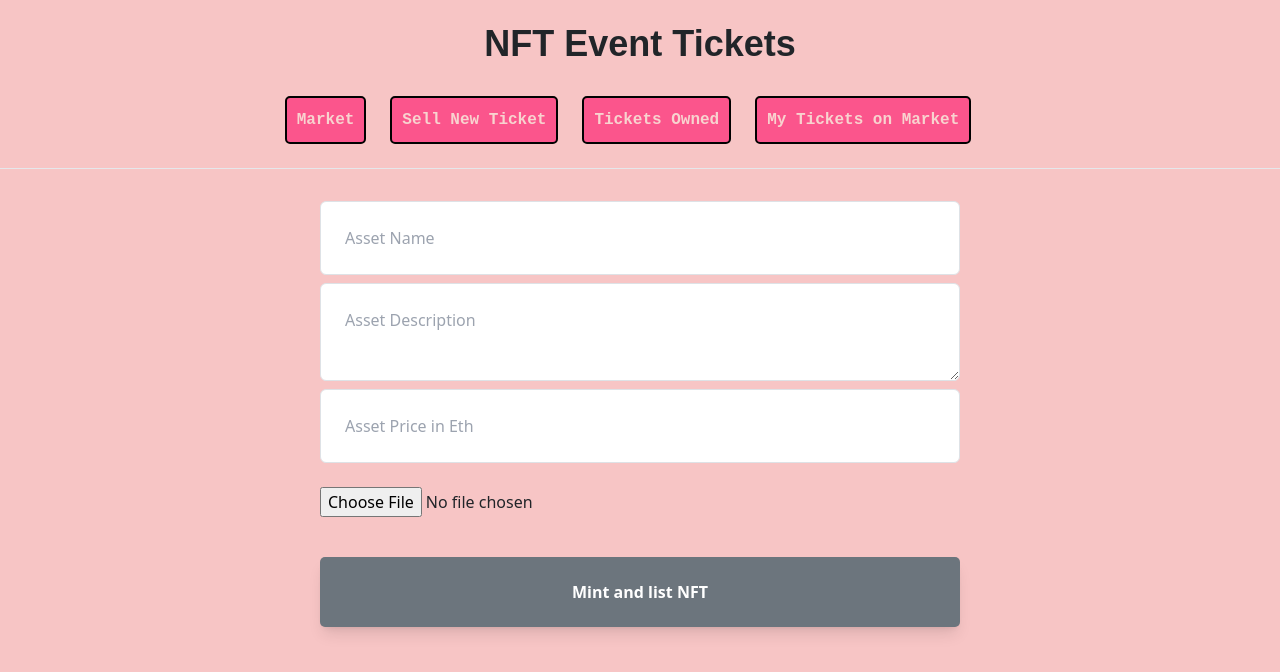
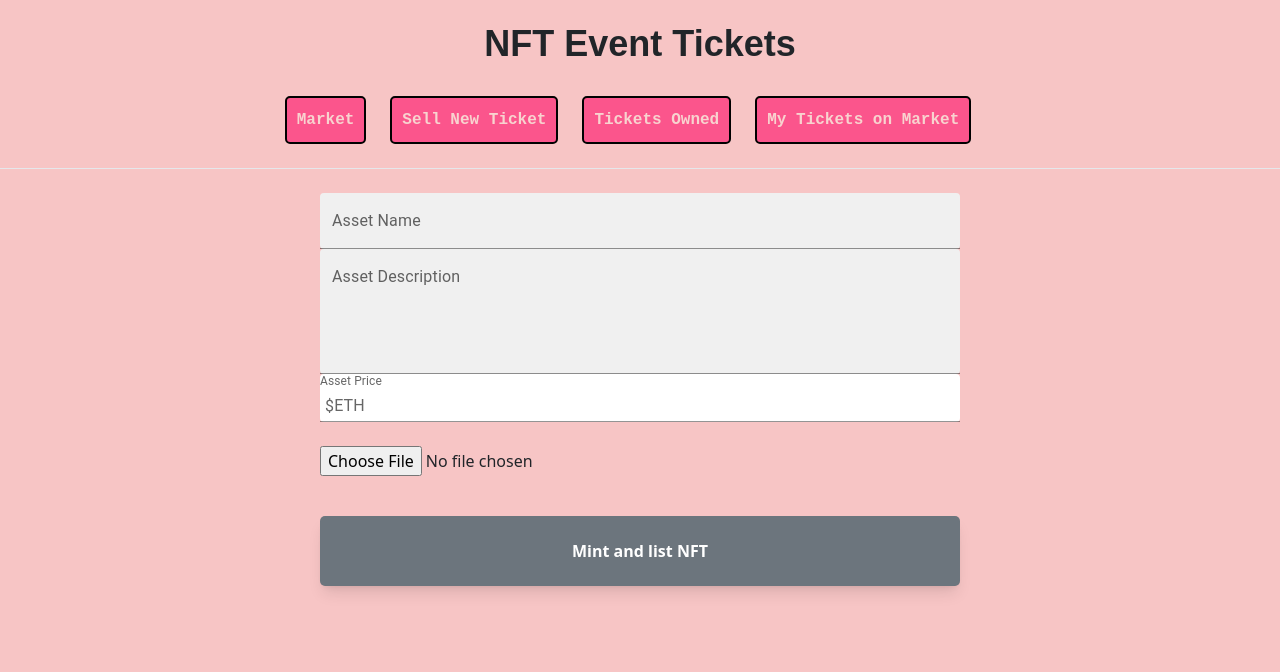
Before and after one commit to fdelu/te-nft, a Next.js app in the folder web/: page /create-and-list-tickets in a window 1280 px wide. Shown: the top 672 px of the page. Built offline with nearby package versions, Linux system fonts and the light colour scheme; no server answers; what ipfs-http-client would draw is missing.

Commit message:
change create-and-list-tickets

```diff
--- a/web/pages/create-and-list-tickets.tsx
+++ b/web/pages/create-and-list-tickets.tsx
@@ -11,6 +11,11 @@ import {
 } from "../util/ethers";
 import { LOADING_TEXT } from "../types/loading-messages";
 import styles from "./styles.module.scss";
+import TextField from '@mui/material/TextField';
+import Input from '@mui/material/Input';
+import InputLabel from '@mui/material/InputLabel';
+import InputAdornment from '@mui/material/InputAdornment';
+import FormControl from '@mui/material/FormControl';
 
 // Todo: Use Next.js API call to avoid exposiing this to the browser
 const projectId = process.env.NEXT_PUBLIC_INFURA_PROJECT_ID;
@@ -135,29 +140,37 @@ export default function CreateItem() {
   return (
     <div className="flex justify-center">
       {loadingText ? <Spinner text={loadingText} /> : null}
-      <div className="w-1/2 flex flex-col pb-12">
-        <input
-          placeholder="Asset Name"
-          className="mt-8 border rounded p-4"
-          onChange={(e) =>
-            updateFormInput({ ...formInput, name: e.target.value })
-          }
-        />
-        <textarea
-          placeholder="Asset Description"
-          className="mt-2 border rounded p-4"
-          onChange={(e) =>
-            updateFormInput({ ...formInput, description: e.target.value })
-          }
-        />
-        <input
-          placeholder="Asset Price in Eth"
-          className="mt-2 border rounded p-4"
-          onChange={(e) =>
-            updateFormInput({ ...formInput, price: e.target.value })
-          }
-        />
-
+      <div className="w-1/2 flex flex-col mt-4 pb-12">
+        <TextField
+          className={styles.textFieldText}
+          color="secondary"
+          id="asset-name"
+          label="Asset Name"
+          onChange={(e) => updateFormInput({ ...formInput, name: e.target.value })}
+          variant="filled" />
+        <TextField
+          className={styles.textFieldText}
+          color="secondary"
+          id="asset-description"
+          label="Asset Description"
+          multiline
+          onChange={(e) => updateFormInput({ ...formInput, name: e.target.value })}
+          rows={4}
+          variant="filled"/>
+        <FormControl fullWidth variant="standard" className={styles.textFieldText}>
+          <InputLabel
+            className={styles.textFieldTitle}
+            color="secondary"
+            htmlFor="filled-adornment-amount"
+            > Asset Price
+          </InputLabel>
+          <Input
+            color="secondary"
+            id="filled-adornment-amount"
+            onChange={(e) => updateFormInput({ ...formInput, name: e.target.value })}
+            startAdornment={<InputAdornment className={styles.textFieldTitle}position="start">$ETH</InputAdornment>}
+          />
+        </FormControl>
         <input type="file" name="Asset" className="my-4" onChange={onChange} />
         {fileUrl && <img className="rounded mt-4" width="350" src={fileUrl} />}
         <button
--- a/web/pages/styles.module.scss
+++ b/web/pages/styles.module.scss
@@ -47,7 +47,7 @@
     }
 }
 
-.buttongBackground{
+.buttongBackground {
     background-color: #6c757d;
     font-weight: 700;
     margin-top: 1rem;
@@ -58,32 +58,46 @@
 }
 
 .spinnerContainer {
-    position: fixed;
+    display: flex;
+    justify-content: center;
+    align-items: center;
+    flex-direction: column;
+    position: absolute;
+    z-index: 2;
+    background-color: rgba(3, 0, 0, 0.737);
     top: 0;
     left: 0;
-    background: #666;
-    opacity: 0.8;
-    z-index: 998;
+    bottom: 0;
+    right: 0;
+    pointer-events: all;
+    min-height: 100vh;
     height: 100%;
-    width: 100%;
 }
 
-.spinner{
+.spinner {
     color: white;
     position: fixed;
-    left: 50%;
     top: 30%;
 }
 
-.loadingText{
-    font-size: 1.875rem; /* 30px */
-    line-height: 2.25rem; /* 36px */
-    padding-top: 2.5rem; /* 40px */
-    padding-bottom: 2.5rem; /* 40px */
-    padding-left: 5rem; /* 80px */
-    padding-right: 5rem; /* 80px */
+.loadingText {
+    font-size: 1.875rem;
+    line-height: 2.25rem;
+    padding-top: 2.5rem;
+    padding-bottom: 2.5rem;
+    padding-left: 5rem;
+    padding-right: 5rem;
     color: white;
     position: fixed;
     top: 30%;
-    left: 25%;
 }
+
+.textFieldText {
+    background-color: white !important;
+    margin-top: 15px;
+    border-radius: 0.25rem;
+}
+
+.textFieldTitle {
+    padding: 5px;
+}
```
